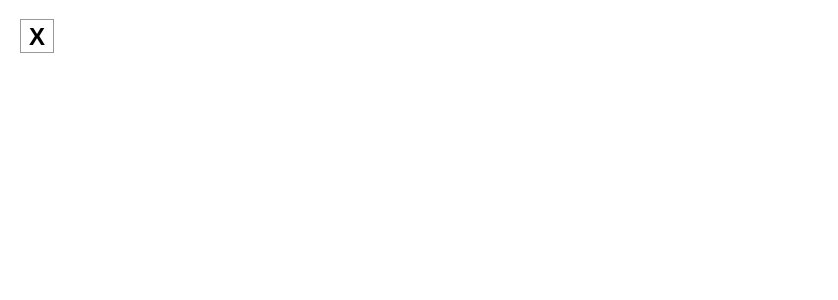
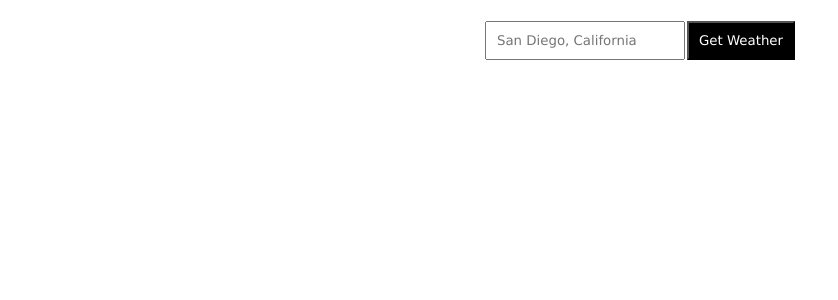
Before and after one commit to wy33/Web_Dev_Assignment5, a React (Create React App) app in the folder src/: page / in a window 1280 px wide. Shown: the top 300 px of the page, without its empty margins (0-838 px from the left). Built offline with nearby package versions, Linux system fonts and the light colour scheme.

Commit message:
Weather App

```diff
--- a/src/App.js
+++ b/src/App.js
@@ -1,3 +1,9 @@
-export default function Square() {
-  return <button className="square">X</button>;
+import Weather from "./Weather";
+
+export default function App() {
+  return (
+    <>
+      <Weather/>
+    </>
+  );
 }
--- /dev/null
+++ b/src/Weather.js
@@ -0,0 +1,43 @@
+import { useState } from "react";
+
+export default function Weather() {
+    const [city, setCity] = useState("");
+    const [weather, setWeather] = useState(null);
+
+    async function getWeather() {
+        const apiKey = "fadfb7e8044643bdab516c4e0ffeb2a8"
+        const apiUrl = `https://api.weatherbit.io/v2.0/current?key=${apiKey}&city=${city}&units=I`
+        if (city === "") return;
+        const response = await fetch(apiUrl);
+        const weather = await response.json();
+        setWeather(weather["data"][0]);
+    }
+
+    return (
+        <>
+            <main className="weather-container">
+                <header>
+                    <input
+                            type="text"
+                            value={city}
+                            onChange={(e) => setCity(e.target.value)}
+                            onClick={() => setWeather(null)}
+                            placeholder="San Diego, California"
+                            required
+                    />
+                    <button onClick={getWeather}>Get Weather</button>
+                </header>
+                <section>
+                    {weather && (
+                        <div className="weather-info">
+                            <span>City: {weather.city_name}</span>
+                            <span>Temperature: {weather.temp} Fahrenheit </span>
+                            <span>Date: {weather.datetime}</span>
+                            <span>Forecast: {weather.weather["description"]}</span>
+                        </div>
+                    )}
+                </section>
+            </main>
+        </>
+    );
+}
--- a/src/styles.css
+++ b/src/styles.css
@@ -1,90 +1,42 @@
 * {
   box-sizing: border-box;
+  margin: 0;
+  padding: 0;
+  font-family: Verdana, Geneva, Tahoma, sans-serif;
 }
 
 body {
-  font-family: sans-serif;
-  margin: 20px;
-  padding: 0;
+  display: flex;
+  justify-content: center;
 }
 
-h1 {
-  margin-top: 0;
-  font-size: 22px;
+input {
+	padding: 10px;
+	width: 200px;
+	margin: 1px;
 }
 
-h2 {
-  margin-top: 0;
-  font-size: 20px;
+button {
+	padding: 10px;
+	cursor: pointer;
+	margin: 1px;
+	background-color: #000;
+	color: #fff;
 }
 
-h3 {
-  margin-top: 0;
-  font-size: 18px;
+.weather-info {
+	margin: 20px;
+	background-color: #d8d8d8;
+	padding: 40px;
+  border-radius: 4px;
+  display: flex;
+  flex-direction: column;
+  gap: 25px;
+  align-items: center;
+  font-size: 1.4rem;
 }
 
-h4 {
-  margin-top: 0;
-  font-size: 16px;
+.weather-container {
+	text-align: center;
+	padding: 20px;
 }
-
-h5 {
-  margin-top: 0;
-  font-size: 14px;
-}
-
-h6 {
-  margin-top: 0;
-  font-size: 12px;
-}
-
-code {
-  font-size: 1.2em;
-}
-
-ul {
-  padding-inline-start: 20px;
-}
-
-* {
-  box-sizing: border-box;
-}
-
-body {
-  font-family: sans-serif;
-  margin: 20px;
-  padding: 0;
-}
-
-.square {
-  background: #fff;
-  border: 1px solid #999;
-  float: left;
-  font-size: 24px;
-  font-weight: bold;
-  line-height: 34px;
-  height: 34px;
-  margin-right: -1px;
-  margin-top: -1px;
-  padding: 0;
-  text-align: center;
-  width: 34px;
-}
-
-.board-row:after {
-  clear: both;
-  content: '';
-  display: table;
-}
-
-.status {
-  margin-bottom: 10px;
-}
-.game {
-  display: flex;
-  flex-direction: row;
-}
-
-.game-info {
-  margin-left: 20px;
-}
```
Also changed, not shown: package.json (+12 -0 lines), 1 other file (tests, documents, lock files or other folders).
